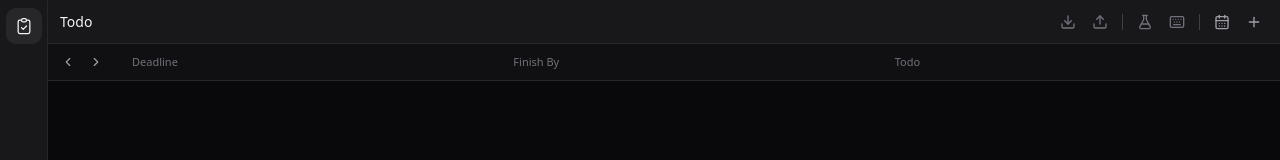
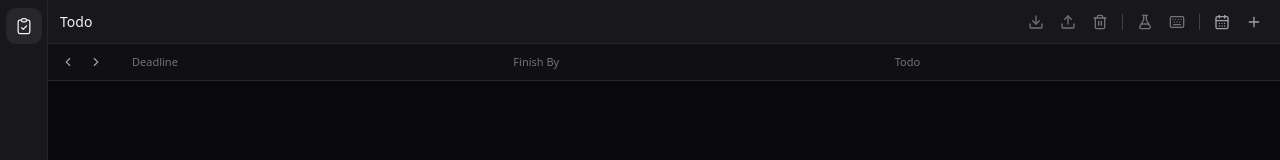
Before and after one commit to jeffjose/todo, a SvelteKit app: page / in a window 1280 px wide. Shown: the top 160 px of the page. Built offline with nearby package versions, Linux system fonts and the light colour scheme.

Commit message:
Add clear all button to delete all tasks and events

```diff
--- a/src/routes/+page.svelte
+++ b/src/routes/+page.svelte
@@ -1,14 +1,14 @@
 <script lang="ts">
 	import { onMount } from 'svelte';
-	import { Plus, CalendarDays, FlaskConical, Download, Upload, Keyboard } from '@lucide/svelte';
+	import { Plus, CalendarDays, FlaskConical, Download, Upload, Keyboard, Trash2 } from '@lucide/svelte';
 	import WeeklyView from '$lib/components/WeeklyView.svelte';
 	import AddTaskDialog from '$lib/components/AddTaskDialog.svelte';
 	import ImportDialog from '$lib/components/ImportDialog.svelte';
 	import KeyboardShortcutsDialog from '$lib/components/KeyboardShortcutsDialog.svelte';
 	import Toast, { showToast } from '$lib/components/Toast.svelte';
 	import type { Task, NewTask, TaskStatus, WeekEvent } from '$lib/types';
-	import { getAllTasks, createTask, updateTask, deleteTask, toggleTaskStatus } from '$lib/db/tasks';
-	import { getAllWeekEvents, createWeekEvent, updateWeekEvent, deleteWeekEvent } from '$lib/db/weekEvents';
+	import { getAllTasks, createTask, updateTask, deleteTask, toggleTaskStatus, clearAllTasks } from '$lib/db/tasks';
+	import { getAllWeekEvents, createWeekEvent, updateWeekEvent, deleteWeekEvent, clearAllWeekEvents } from '$lib/db/weekEvents';
 	import { downloadExport, importFromJSON, type ImportMode } from '$lib/db/exportImport';
 	import { generateDemoData } from '$lib/db/demoData';
 	import { nanoid } from 'nanoid';
@@ -257,6 +257,21 @@
 			showToast('Import failed: ' + result.errors[0], 'error');
 		}
 	}
+
+	async function handleClearAll() {
+		if (!confirm('Clear all tasks and events? This cannot be undone.')) return;
+
+		if (isDemoMode) {
+			tasks = [];
+			weekEvents = [];
+		} else {
+			await clearAllTasks();
+			await clearAllWeekEvents();
+			tasks = [];
+			weekEvents = [];
+		}
+		showToast('All data cleared', 'info');
+	}
 </script>
 
 <!-- Header Toolbar -->
@@ -286,6 +301,15 @@
 				title="Import data from JSON"
 			>
 				<Upload class="w-4 h-4" />
+			</button>
+
+			<!-- Clear All Button -->
+			<button
+				class="w-7 h-7 flex items-center justify-center rounded-md text-zinc-500 hover:bg-zinc-800 hover:text-red-400 transition-colors"
+				onclick={handleClearAll}
+				title="Clear all tasks and events"
+			>
+				<Trash2 class="w-4 h-4" />
 			</button>
 
 			<div class="w-px h-4 bg-zinc-700 mx-1"></div>
```
